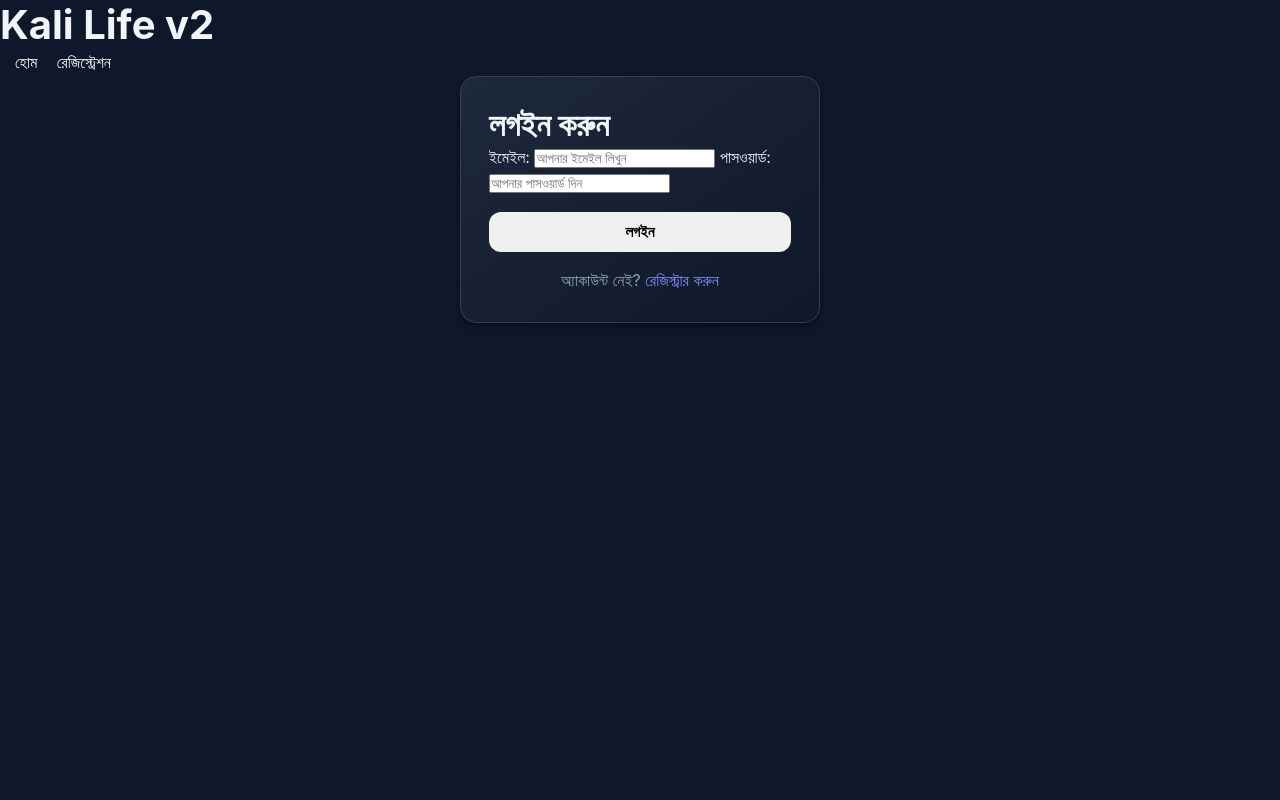
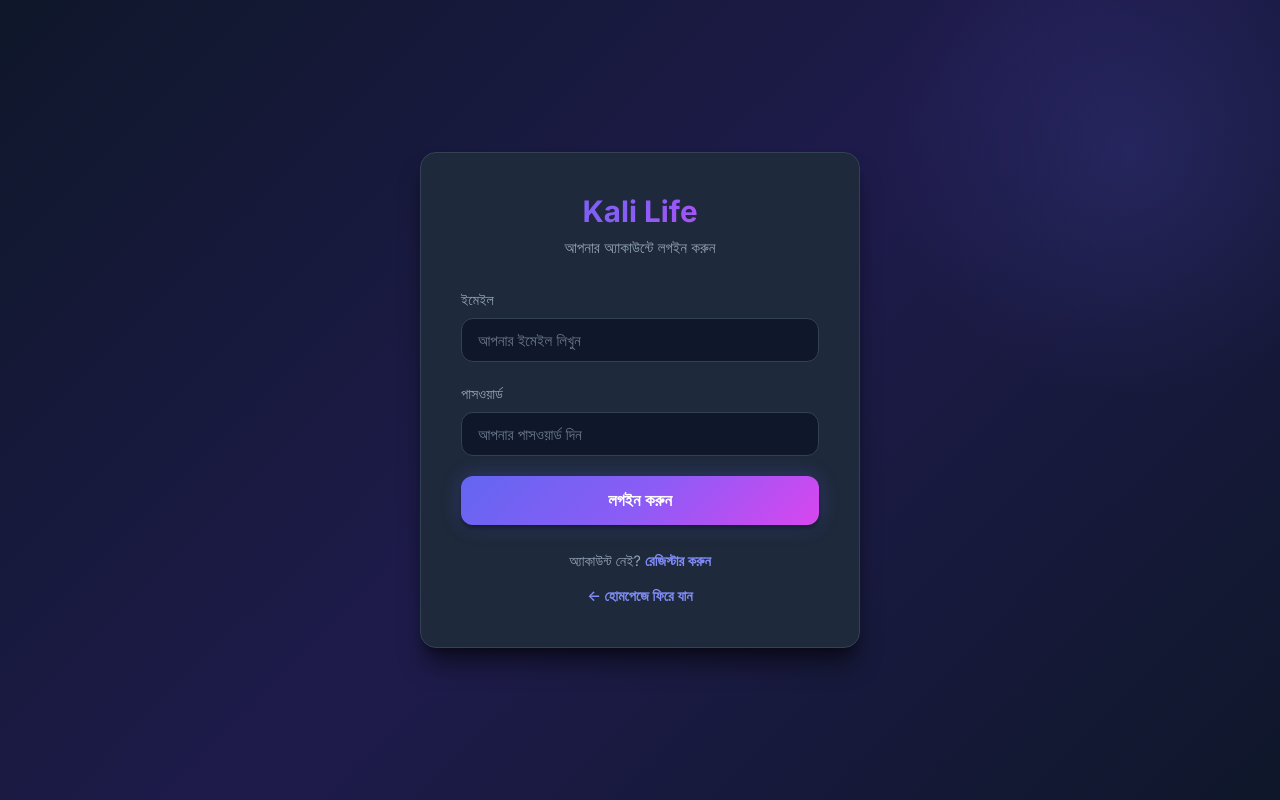
Before and after one commit to anubrotaguhaneogi-wq/kali-life-v2, a plain HTML site: page login.html in a window 1280 px wide. Drawn offline with Linux system fonts and the light colour scheme; files that its build step writes are made by us from their sources.

Commit message:
feat: redesign login page with modern auth UI

```diff
--- a/login.html
+++ b/login.html
@@ -5,30 +5,58 @@
     <meta name="viewport" content="width=device-width, initial-scale=1.0">
     <title>লগইন - Kali Life</title>
     <link rel="stylesheet" href="css/style.css">
+    <link rel="preconnect" href="https://fonts.googleapis.com">
+    <link rel="preconnect" href="https://fonts.gstatic.com" crossorigin>
+    <link href="https://fonts.googleapis.com/css2?family=Inter:wght@400;500;600;700;800&display=swap" rel="stylesheet">
 </head>
 <body>
 
-    <header>
-        <h1>Kali Life v2</h1>
-        <nav>
-            <a href="index.html" style="color: white; text-decoration: none; margin-left: 15px;">হোম</a>
-            <a href="register.html" style="color: white; text-decoration: none; margin-left: 15px;">রেজিস্ট্রেশন</a>
-        </nav>
-    </header>
+    <div class="auth-wrapper">
+        <div class="auth-card">
 
-    <div class="container" style="max-width: 400px;">
-        <div class="card">
-            <h2>লগইন করুন</h2>
+            <!-- Logo -->
+            <div class="auth-logo">
+                <h1>Kali Life</h1>
+                <p>আপনার অ্যাকাউন্টে লগইন করুন</p>
+            </div>
+
+            <!-- Login Form -->
             <form id="loginForm">
-                <label for="email">ইমেইল:</label>
-                <input type="email" id="email" required placeholder="আপনার ইমেইল লিখুন">
+                <div class="form-group">
+                    <label for="email">ইমেইল</label>
+                    <input
+                        type="email"
+                        id="email"
+                        class="form-control"
+                        placeholder="আপনার ইমেইল লিখুন"
+                        required
+                    >
+                </div>
 
-                <label for="password">পাসওয়ার্ড:</label>
-                <input type="password" id="password" required placeholder="আপনার পাসওয়ার্ড দিন">
+                <div class="form-group">
+                    <label for="password">পাসওয়ার্ড</label>
+                    <input
+                        type="password"
+                        id="password"
+                        class="form-control"
+                        placeholder="আপনার পাসওয়ার্ড দিন"
+                        required
+                    >
+                </div>
 
-                <button type="submit" class="btn" style="width: 100%; margin-top: 1rem;">লগইন</button>
+                <button type="submit" class="btn btn-primary btn-block btn-lg">
+                    লগইন করুন
+                </button>
             </form>
-            <p style="margin-top: 1rem; text-align: center;">অ্যাকাউন্ট নেই? <a href="register.html">রেজিস্ট্রার করুন</a></p>
+
+            <!-- Footer Links -->
+            <div class="form-footer">
+                অ্যাকাউন্ট নেই?
+                <a href="register.html">রেজিস্টার করুন</a>
+                <br>
+                <a href="index.html" style="display: inline-block; margin-top: 12px; font-size: 0.9rem;">← হোমপেজে ফিরে যান</a>
+            </div>
+
         </div>
     </div>
 
```
